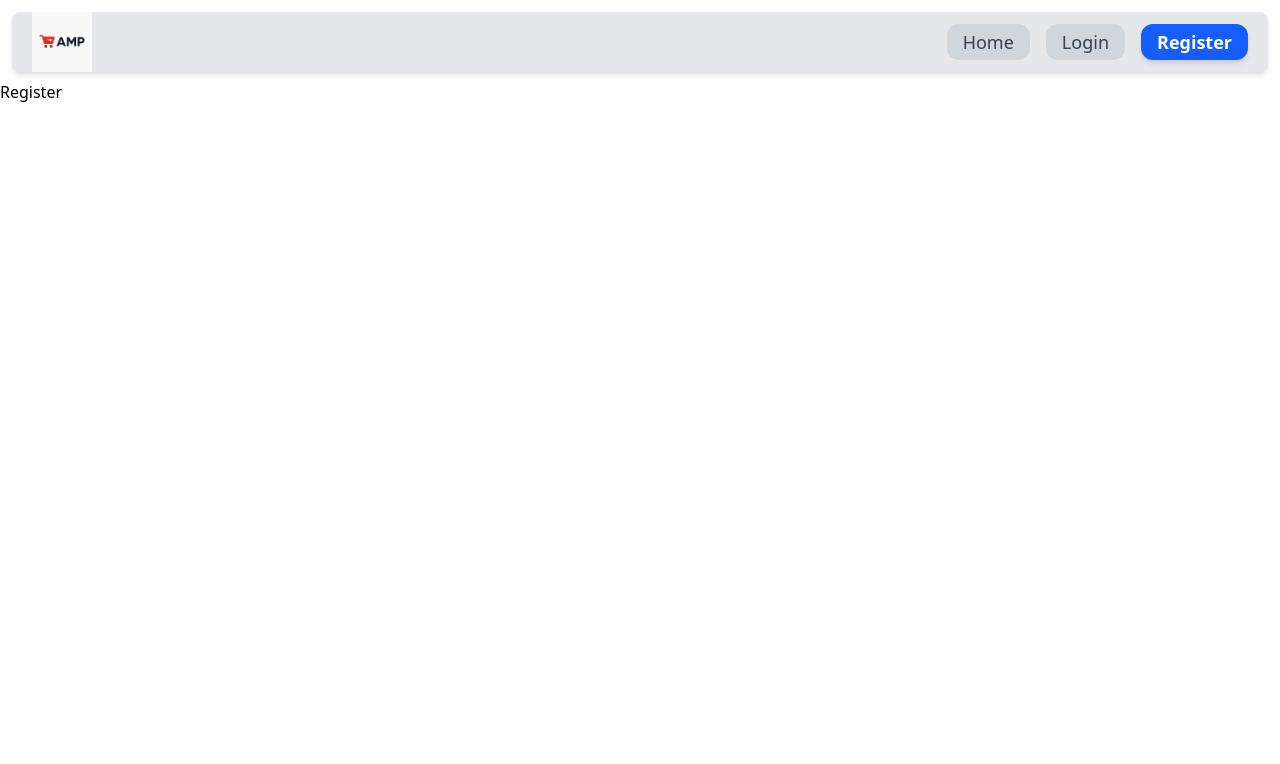
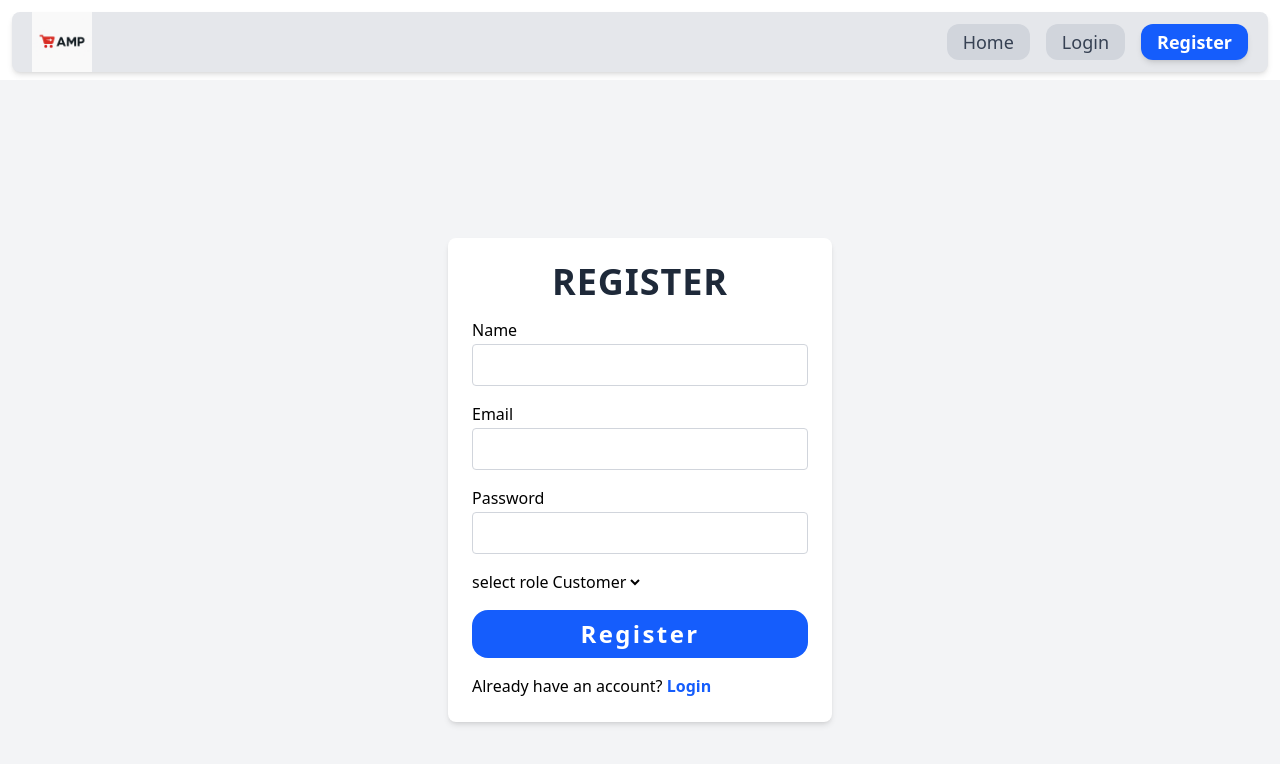
Before and after one commit to MuhammadZeb1/frontend, a React (Vite) app: page /register in a window 1280 px wide. Shown: the top 764 px of the page. Built offline with nearby package versions, Linux system fonts and the light colour scheme.

Commit message:
solve the many problems()

```diff
--- a/package.json
+++ b/package.json
@@ -12,6 +12,7 @@
   "dependencies": {
     "@reduxjs/toolkit": "^2.8.2",
     "@tailwindcss/vite": "^4.1.12",
+    "axios": "^1.11.0",
     "react": "^19.1.1",
     "react-dom": "^19.1.1",
     "react-redux": "^9.2.0",
--- a/src/components/Login.jsx
+++ b/src/components/Login.jsx
@@ -1,10 +1,13 @@
-import React from 'react'
+import React, { useState } from 'react'
 import { NavLink } from 'react-router-dom'
 
 function Login() {
+   const [email,setEmail]=useState("")
+   const [password,setPassword]=useState("")
   const handleSubmit = (e)=>{
     e.preventDefault();
-
+   console.log(email);
+   console.log(password);
   }
   return (
     <>
@@ -20,13 +23,16 @@ function Login() {
        <div  className='flex flex-col gap-0.5'>
         <label htmlFor="email"> Email</label>
        <input type="email" name="email" id="email"
+       value={email}
+        onChange={(e)=>setEmail(e.target.value)}
        className='border border-gray-300 rounded px-3 py-2 focus:outline-none focus:ring-2 focus:ring-blue-500'
        />
        </div>
        <div className='flex flex-col gap-0.5'>
         <label htmlFor="pass"> Password</label>
        <input type="password" name="password" id="pass"
-
+        value={password}
+        onChange={(e)=>setPassword(e.target.value)}
        className='border border-gray-300 rounded px-3 py-2 focus:outline-none focus:ring-2 focus:ring-blue-500'/>
        </div>
        <div className='flex justify-center '>
--- a/src/components/Register.jsx
+++ b/src/components/Register.jsx
@@ -1,9 +1,113 @@
-import React from 'react'
+import axios from "axios";
+import React, { useState } from "react";
+import { NavLink } from "react-router-dom";
 
 function Register() {
+  const [email, setEmail] = useState("");
+  const [password, setPassword] = useState("");
+  const [name, setName] = useState("");
+  const [role, setRole] = useState("");
+
+  const handleSubmit = async (e) => {
+    e.preventDefault();
+
+    if (!name || !email || !password) {
+      alert("Please fill all fields");
+      return;
+    }
+
+    try {
+      const res = await axios.post("http://localhost:1212/auth/register", {
+        name,
+        email,
+        password,
+        role,
+      });
+
+      console.log("Response:", res.data);
+      alert("User registered successfully");
+    } catch (error) {
+      console.error("Error:", error.response?.data || error.message);
+      alert("Error registering user");
+    }
+  };
+
   return (
-    <div>Register</div>
-  )
+    <div className="flex justify-center items-center h-screen bg-gray-100">
+      <form
+        onSubmit={handleSubmit}
+        className="flex flex-col gap-4 p-6 bg-white rounded-lg shadow-md w-96"
+      >
+        <div className="flex justify-center">
+          <h1 className="text-4xl font-bold text-gray-800 tracking-wide">
+            REGISTER
+          </h1>
+        </div>
+
+        <div className="flex flex-col gap-0.5">
+          <label htmlFor="name">Name</label>
+          <input
+            type="text"
+            id="name"
+            value={name}
+            onChange={(e) => setName(e.target.value)}
+            className="border border-gray-300 rounded px-3 py-2 focus:outline-none focus:ring-2 focus:ring-blue-500"
+          />
+        </div>
+
+        <div className="flex flex-col gap-0.5">
+          <label htmlFor="email">Email</label>
+          <input
+            type="email"
+            id="email"
+            value={email}
+            onChange={(e) => setEmail(e.target.value)}
+            className="border border-gray-300 rounded px-3 py-2 focus:outline-none focus:ring-2 focus:ring-blue-500"
+          />
+        </div>
+
+        <div className="flex flex-col gap-0.5">
+          <label htmlFor="pass">Password</label>
+          <input
+            type="password"
+            id="pass"
+            value={password}
+            onChange={(e) => setPassword(e.target.value)}
+            className="border border-gray-300 rounded px-3 py-2 focus:outline-none focus:ring-2 focus:ring-blue-500"
+          />
+        </div>
+
+        <div>
+          <label htmlFor="role">select role</label>
+           <select name="role" id="role" value={role} onChange={(e)=> setRole(e.target.value)} >
+
+            <option value="Customer">Customer</option>
+            <option value="delivery">delivery</option>
+            <option value="vendor">vendor</option>
+           </select>
+        </div>
+
+        <button
+          type="submit"
+          className="bg-blue-600 text-white text-2xl px-4 py-2 rounded-2xl hover:bg-blue-700 transition duration-300 cursor-pointer w-full font-extrabold tracking-widest"
+        >
+          Register
+        </button>
+
+        <div>
+          <span>
+            Already have an account?{" "}
+            <NavLink
+              to="/login"
+              className="text-blue-600 font-semibold hover:underline"
+            >
+              Login
+            </NavLink>
+          </span>
+        </div>
+      </form>
+    </div>
+  );
 }
 
-export default Register
+export default Register;
```
Also changed, not shown: 2 other files (tests, documents, lock files or other folders).
